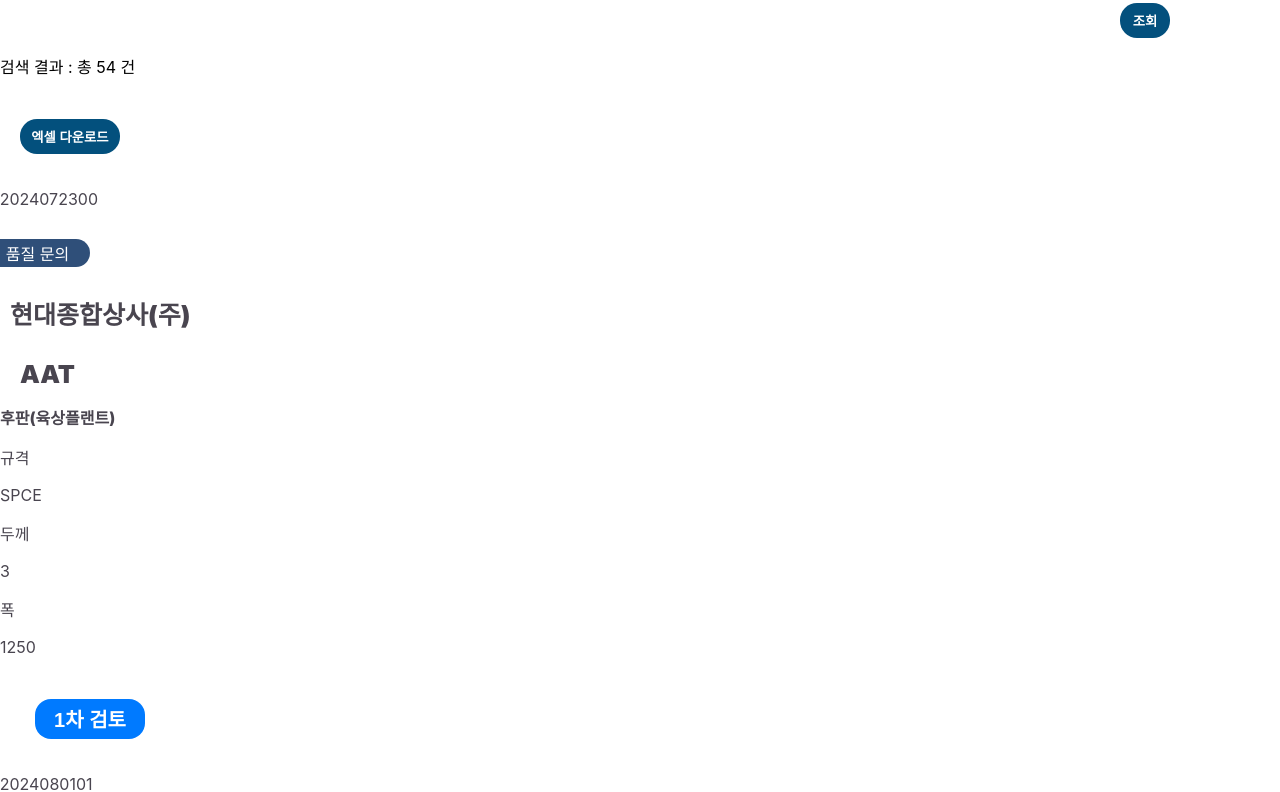
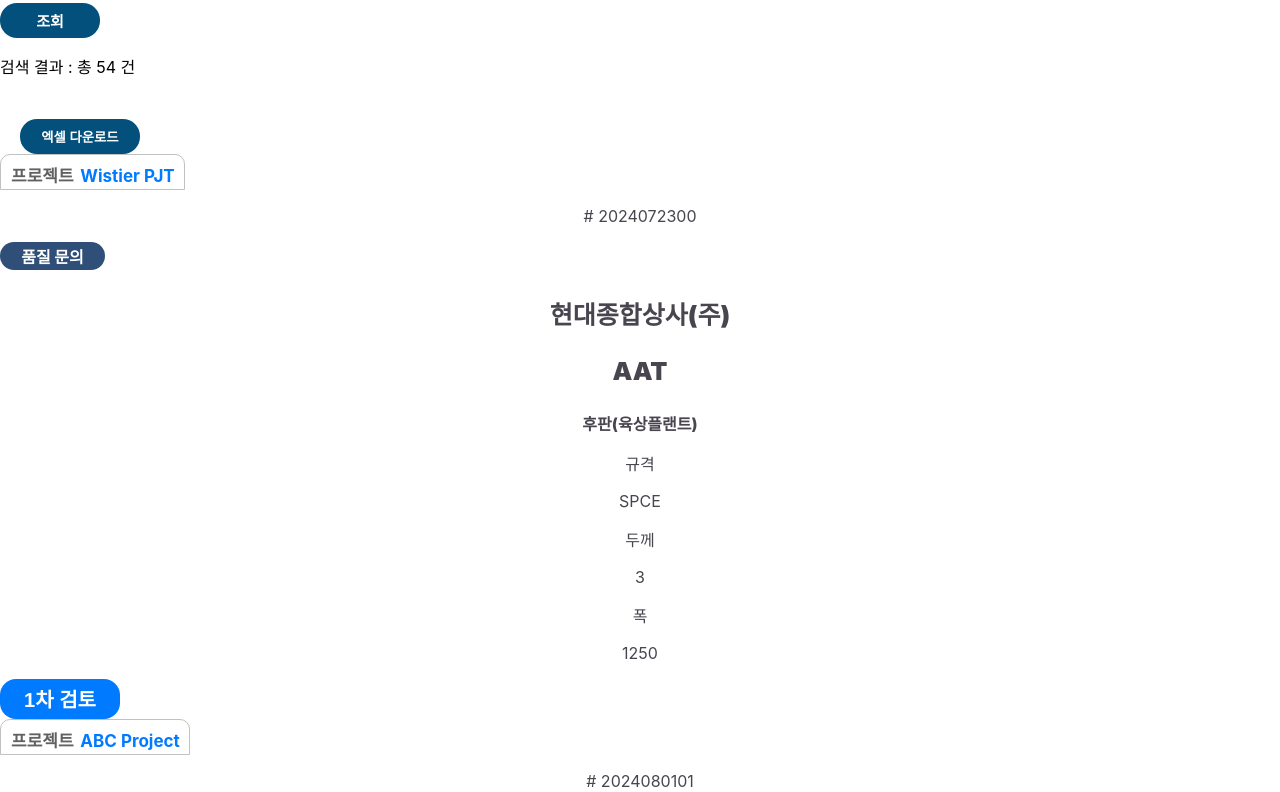
Before and after one commit to pobluesky/customer-inquiry-system, a React (Create React App) app in the folder frontend/: page /inq-list in a window 1280 px wide. Shown: the part 889-1681 px from the top of the page. Built offline with nearby package versions, Linux system fonts and the light colour scheme.

Commit message:
pbs-131--feat: Inquiry List + InquirySearch Component 완성

```diff
--- a/frontend/src/components/mocules/Inquiry.js
+++ b/frontend/src/components/mocules/InquiryBox.js
@@ -1,10 +1,10 @@
 import React from 'react';
-import {_Inquiry, _Product, _Size} from '../../assets/css/Inquiry.css';
+import {_InquiryBox, _Product, _Size} from '../../assets/css/Inquiry.css';
 import Tag from "../atoms/Tag";
+import Button from "../atoms/Button";
 import styled from "styled-components";
-import Button from "../atoms/Button";
 
-const Inquiry = ({
+const InquiryBox = ({
   inquiryId,
   inquiryType,
   salesPerson,
@@ -16,17 +16,17 @@
   width
 }) => {
   return (
-      <div className={_Inquiry}>
-        <Text margin={'35px 60px 0 -15px'}>{inquiryId}</Text>
+      <div className={_InquiryBox}>
+        <Text>{inquiryId}</Text>
         <Tag category={inquiryType} width={'105px'} height={'28px'}
-             margin={'30px 40px 0 -15px'} backgroundColor={'#2f4f79'}
-             textColor={'#ffffff'} borderRadius={'15px'} textWeight={'800'}/>
-        <Text margin={'28px 0 0 10px'} fontWeight={'900'}
+             backgroundColor={'#2f4f79'} justifySelf={"center"} alignSelf={"center"}
+             textColor={'#ffffff'} borderRadius={'15px'} fontWeight={'800'}/>
+        <Text fontWeight={'900'}
               fontSize={'25px'}>{salesPerson}</Text>
-        <Text margin={'28px 0 0 20px'} fontWeight={'900'}
+        <Text fontWeight={'900'}
               fontSize={'25px'}>{customer}</Text>
         <div className={_Product}>
-          <Text fontWeight={'800'}>{productType}</Text>
+          <Text fontWeight={'800'} alignSelf={"start"}>{productType}</Text>
           <div className={_Size}>
             <Text>규격</Text>
             <Text>{inquiryStandard}</Text>
@@ -36,18 +36,21 @@
             <Text>{width}</Text>
           </div>
         </div>
-        <Button btnName={progress} width={'110px'} height={'40px'}
-                margin={'26px 0 0 35px'} backgroundColor={'#007AFF'}
+        <Button btnName={progress} width={'120px'} height={'40px'}
+                backgroundColor={'#007AFF'} justifySelf={"center"} alignSelf={"center"}
                 textColor={'#ffffff'} fontSize={'20px'} border={'none'}
-                borderRadius={'16px'} cursor={'pointer'} fontWeight={'900'} /></div>
+                borderRadius={'16px'} cursor={'pointer'} fontWeight={'900'} />
+      </div>
   );
 };
 
-export default Inquiry;
+export default InquiryBox;
 
 const Text = styled.p`
   color: #49454F;
   font-size: ${(props) => (props.fontSize)};
   font-weight: ${(props) => (props.fontWeight)};
   margin: ${(props) => (props.margin)};
+  justify-self: center;
+  align-self: ${(props) => (props.alignSelf || "center")};
 `;
--- /dev/null
+++ b/frontend/src/components/mocules/ProjectLabel.js
@@ -0,0 +1,38 @@
+import React from 'react';
+
+const ProjectLabel = ({
+    text,
+    borderRadius,
+    border,
+    fontWeight,
+    color,
+    width,
+    height,
+    fontSize,
+    padding,
+    margin
+}) => {
+  return (
+      <div style={{
+        borderRadius: borderRadius || '10px 10px 0 0',
+        border: border || '1px solid #c1c1c1',
+        fontWeight: fontWeight || 'bolder',
+        color: color || '#007AFF',
+        width: width || 'fit-content',
+        height: height || '27px',
+        fontSize: fontSize || '17px',
+        padding: padding || '7px 9px 0 0',
+        margin: margin
+      }}>
+        <span style={{
+          fontSize: '17px',
+          fontWeight: 'bolder',
+          color: '#616161',
+          margin: '0 0 0 10px'
+        }}>프로젝트&nbsp;&nbsp;</span>
+        {text}
+      </div>
+  );
+};
+
+export default ProjectLabel;
--- a/frontend/src/components/mocules/SearchResult.js
+++ b/frontend/src/components/mocules/SearchResult.js
@@ -10,7 +10,7 @@
           &nbsp;건
         </p>
         <Button btnName={"엑셀 다운로드"} textColor={"#ffffff"} borderRadius={"17px"}
-                width={"100px"} height={"35px"} fontWeight={"700"}
+                width={"120px"} height={"35px"} fontWeight={"800"}
                 backgroundColor={"#03507D"} border={"none"} margin={"25px 0 0 20px"}/>
       </div>
   );
--- a/frontend/src/components/organisms/InquiryItem.js
+++ b/frontend/src/components/organisms/InquiryItem.js
@@ -1,7 +1,7 @@
 import React from 'react';
-import Label from "../atoms/Label";
-import Inquiry from "../mocules/Inquiry";
+import ProjectLabel from "../mocules/ProjectLabel";
 import {_InquiryItem} from '../../assets/css/Inquiry.css';
+import InquiryBox from "../mocules/InquiryBox";
 
 const InquiryItem = ({inquiryData}) => {
   const {
@@ -19,11 +19,11 @@
 
   return (
       <div className={_InquiryItem}>
-        <Label text={project}/>
-        <Inquiry inquiryId={inquiryId} inquiryType={inquiryType}
-                 salesPerson={salesPerson} progress={progress} customer={customer}
-                 productType={productType} inquiryStandard={inquiryStandard}
-                 thickness={thickness} width={width}/>
+        <ProjectLabel text={project}/>
+        <InquiryBox inquiryId={inquiryId} inquiryType={inquiryType}
+                    salesPerson={salesPerson} progress={progress} customer={customer}
+                    productType={productType} inquiryStandard={inquiryStandard}
+                    thickness={thickness} width={width} />
       </div>
   );
 };
--- a/frontend/src/components/organisms/InquirySearchBox.js
+++ b/frontend/src/components/organisms/InquirySearchBox.js
@@ -1,5 +1,5 @@
 import React from 'react';
-import {_InquirySearchBox, _Text, _SearchBox, _Title, _Input} from '../../assets/css/Inquiry.css';
+import {_InquirySearch, _InquirySearchBox, _Text, _SearchBox, _Title, _Input} from '../../assets/css/Inquiry.css';
 import SelectBox from "../atoms/SelectBox";
 import DateInputPeriod from "../mocules/DateInputPeriod";
 import Button from "../atoms/Button";
@@ -14,6 +14,7 @@
   ];
 
   return (
+      <div className={_InquirySearch}>
         <div className={_InquirySearchBox}>
           <p className={_Text}>Inquiry 조회 List</p>
           <div className={_SearchBox}>
@@ -36,9 +37,10 @@
             <p className={_Title}>접수기간</p>
             <DateInputPeriod />
           </div>
+        </div>
         <Button btnName={"조회"} textColor={"#ffffff"} borderRadius={"17px"}
-                width={"50px"} height={"35px"} fontWeight={"700"}
-                backgroundColor={"#03507D"} border={"none"} margin={"0 0 0 1120px"}/>
+                width={"100px"} height={"35px"} fontWeight={"800"} fontSize={"15px"}
+                backgroundColor={"#03507D"} border={"none"} alignSelf={"center"} />
       </div>
   );
 };
```
Lines whose indentation alone changed are shown as unchanged.
